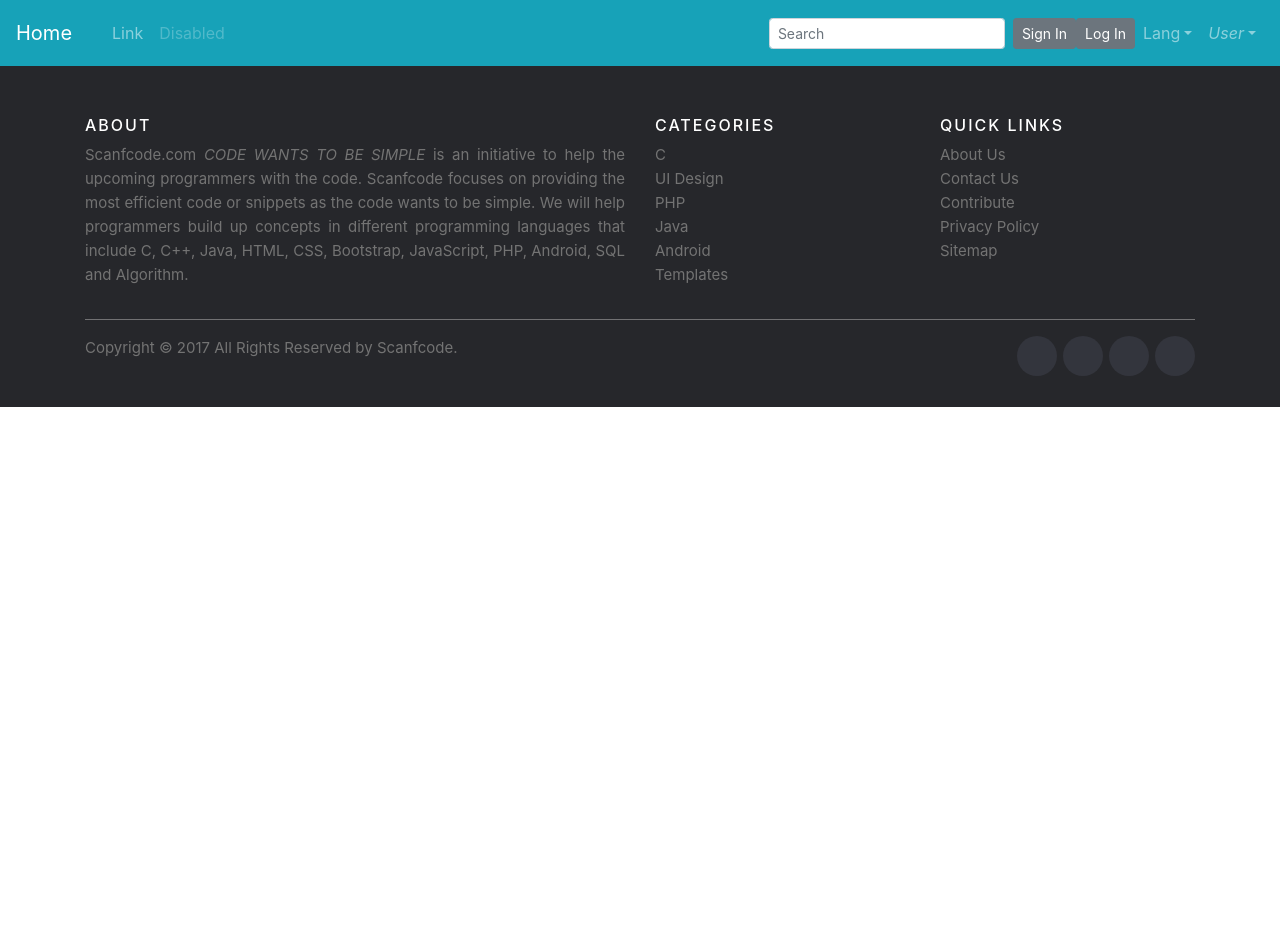
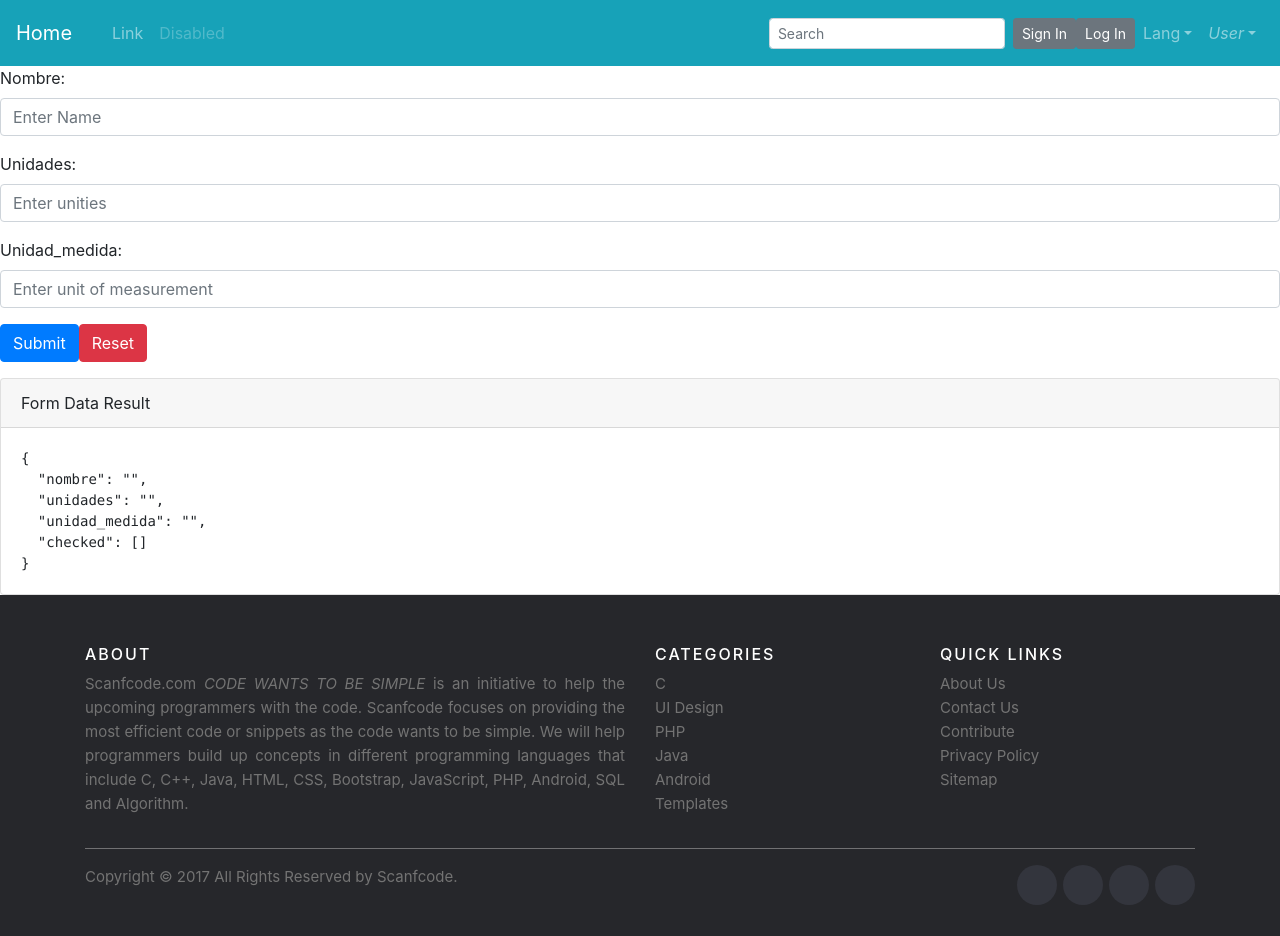
Before and after one commit to ChristianGalindo10/CCD-Front, a Nuxt app: page /sign_in_ingredient in a window 1280 px wide. Before the commit the page ends 800 px from the top, so only its background shows below. Built offline with nearby package versions, Linux system fonts and the light colour scheme.

Commit message:
modulo ingrediente

```diff
--- /dev/null
+++ b/model/Ingrediente.js
@@ -0,0 +1,7 @@
+export default class Ingrediente {
+    constructor(unidades,unidadMedida,nombre){
+        this.unidades = unidades;
+        this.unidadMedida = unidadMedida;
+        this.nombre = nombre;
+    }
+}
--- /dev/null
+++ b/pages/sign_in_ingredient.vue
@@ -0,0 +1,82 @@
+<template>
+  <div>
+    <b-form @submit="onSubmit" @reset="onReset" v-if="show">
+
+      <b-form-group id="input-group-1" label="Nombre:" label-for="input-1">
+        <b-form-input id="input-1" v-model="form.nombre" placeholder="Enter Name" required>
+        </b-form-input>
+      </b-form-group>
+
+      <b-form-group id="input-group-2" label="Unidades:" label-for="input-2">
+        <b-form-input id="input-2" v-model="form.unidades" placeholder="Enter unities" @keypress="onlyNumber" required></b-form-input>
+      </b-form-group>
+
+      <b-form-group id="input-group-3" label="Unidad_medida:" label-for="input-3">
+        <b-form-input id="input-3" v-model="form.unidadMedida" placeholder="Enter unit of measurement" required></b-form-input>
+      </b-form-group>
+
+      <b-button type="submit" variant="primary">Submit</b-button>
+      <b-button type="reset" variant="danger">Reset</b-button>
+    </b-form>
+    <b-card class="mt-3" header="Form Data Result">
+      <pre class="m-0">{{ form }}</pre>
+    </b-card>
+  </div>
+</template>
+<script>
+import Ingrediente from '../model/Ingrediente';
+
+export default {
+  data() {
+    return {
+      form: {
+        nombre: '',
+        unidades: '',
+        unidad_medida: '',
+        checked: []
+      },
+      show: true
+    }
+  },
+  methods: {
+    onSubmit(event) {
+      event.preventDefault()
+      alert(JSON.stringify(this.form))
+      console.log(this.form.unidadMedida);
+      const ingrediente = new Ingrediente(this.form.unidades, this.form.unidadMedida, this.form.nombre);
+      console.log(ingrediente)
+      this.$axios.$post("http://localhost:8080/ingredientes/add", ingrediente)
+        .then(response => console.log(response))
+        .catch(error => {
+          this.errorMessage = error.message;
+          console.error("There was an error!", error);
+        });
+    },
+    onReset(event) {
+      event.preventDefault()
+      // Reset our form values
+      this.form.nombre = ''
+      this.form.unidades = ''
+      this.form.unidad_medida = ''
+      this.form.checked = []
+      // Trick to reset/clear native browser form validation state
+      this.show = false
+      this.$nextTick(() => {
+        this.show = true
+      })
+    },
+    onlyNumber($event) {
+      //console.log($event.keyCode); //keyCodes value
+      let keyCode = ($event.keyCode ? $event.keyCode : $event.which);
+      if ((keyCode < 48 || keyCode > 57) && keyCode !== 46) { // 46 is dot
+        $event.preventDefault();
+      }
+    }
+  },
+ /* computed: {
+    validation() {
+      //return this.form.unidadMedida.length >= 1 && this.form.unidadMedida.length <=5
+    }
+  }*/
+}
+</script>
```
